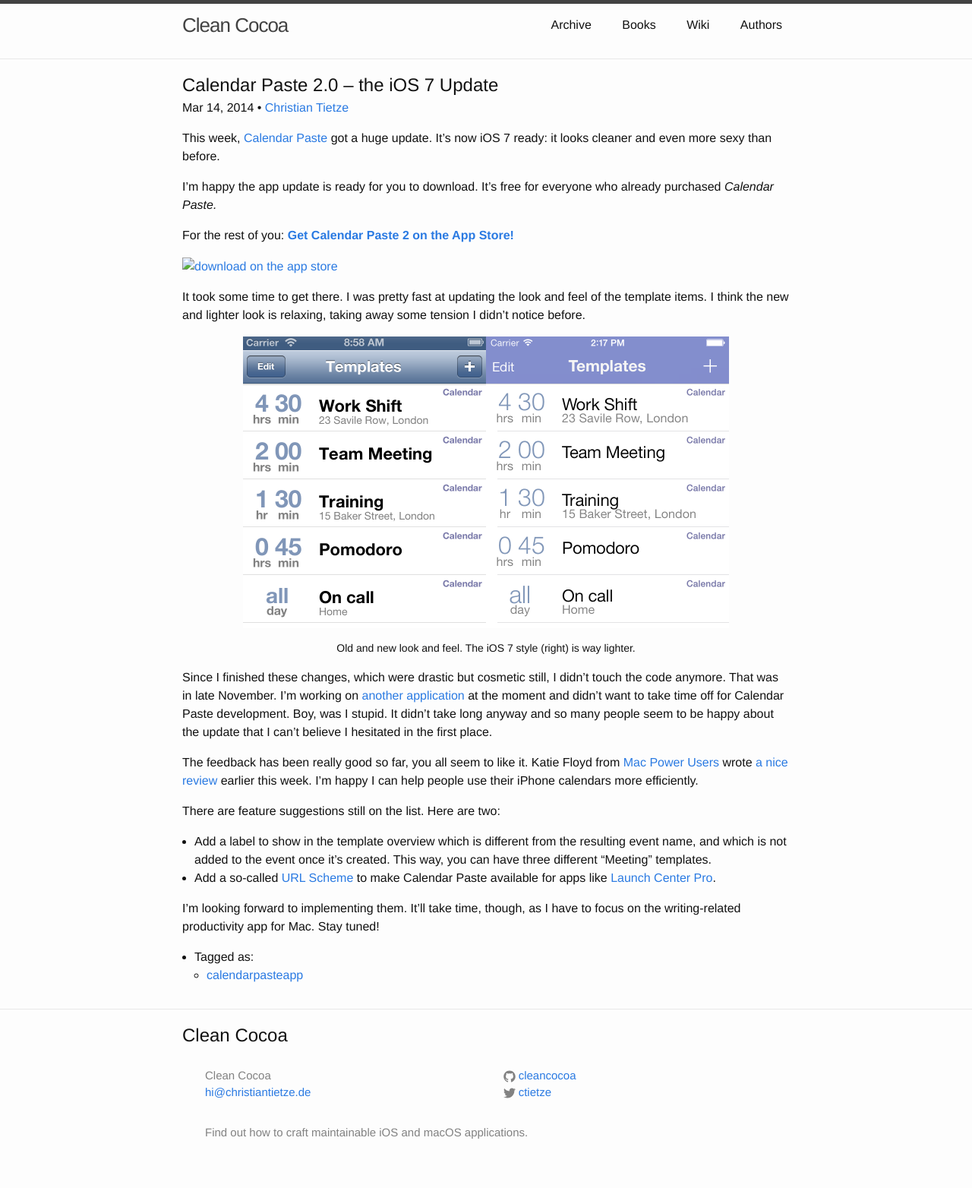
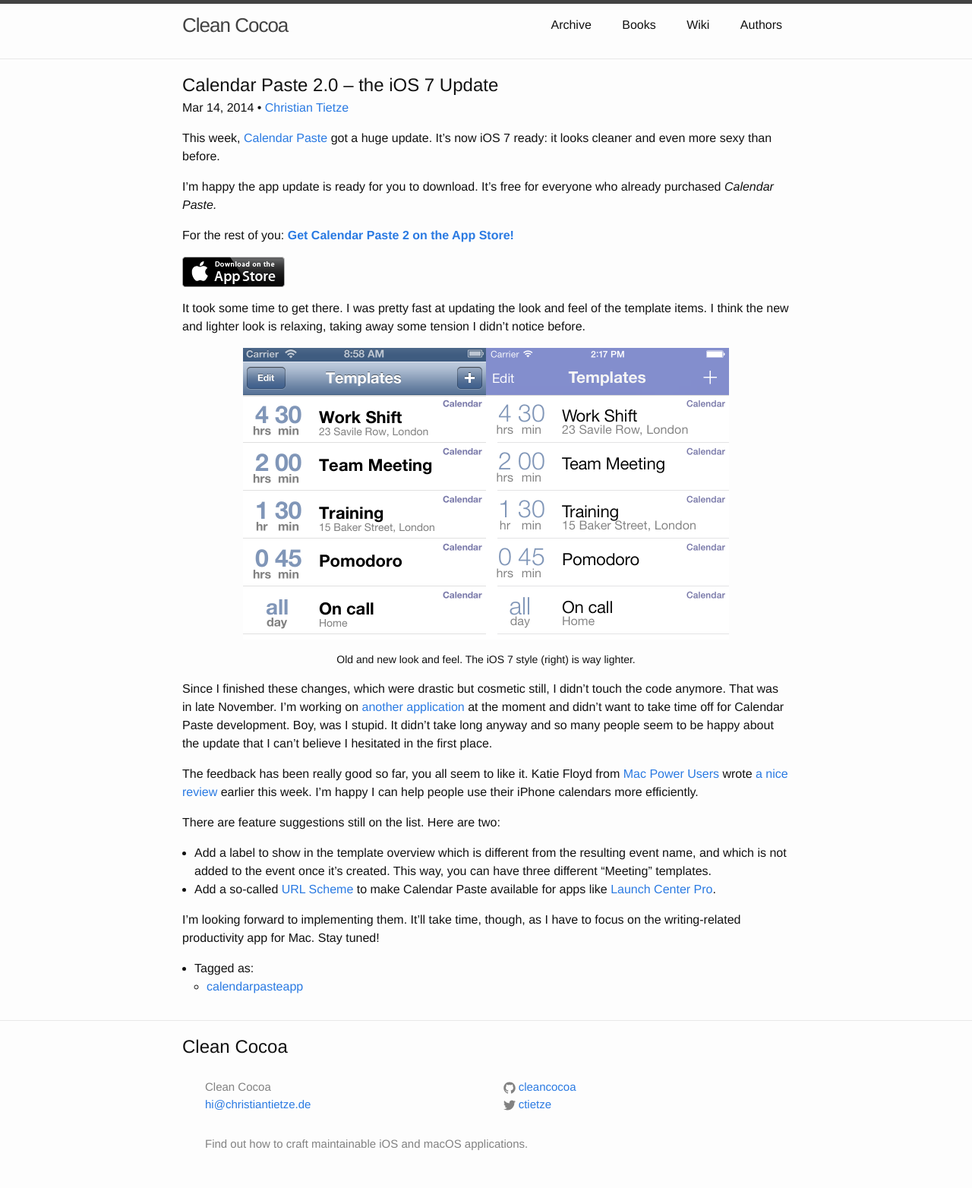
Before and after one commit to CleanCocoa/cleancocoa.github.io, a Jekyll site: the page built from _posts/2014-03-14-calendar-paste-ios7.md, in a window 1280 px wide. Shown: the whole page at 76% size. Built offline with Jekyll 4.4.1, drawn with Linux system fonts in a browser that asks for light colours.

Commit message:
fix missing image

```diff
--- a/_posts/2014-03-14-calendar-paste-ios7.md
+++ b/_posts/2014-03-14-calendar-paste-ios7.md
@@ -13,7 +13,7 @@
 
 For the rest of you:  **[Get Calendar Paste 2 on the App Store!](https://itunes.apple.com/us/app/calendar-paste-2/id581693524?mt=8&uo=4&at=11lxCd)**
 
-<a href="https://itunes.apple.com/us/app/calendar-paste-2/id581693524?mt=8&uo=4&at=11lxCd"><img src="/img/appstore.png" alt="download on the app store" /></a>
+<a href="https://itunes.apple.com/us/app/calendar-paste-2/id581693524?mt=8&uo=4&at=11lxCd"><img src="/assets/appstore.png" alt="download on the app store" /></a>
 
 It took some time to get there.  I was pretty fast at updating the look and feel of the template items.  I think the new and lighter look is relaxing, taking away some tension I didn't notice before.
 
```
